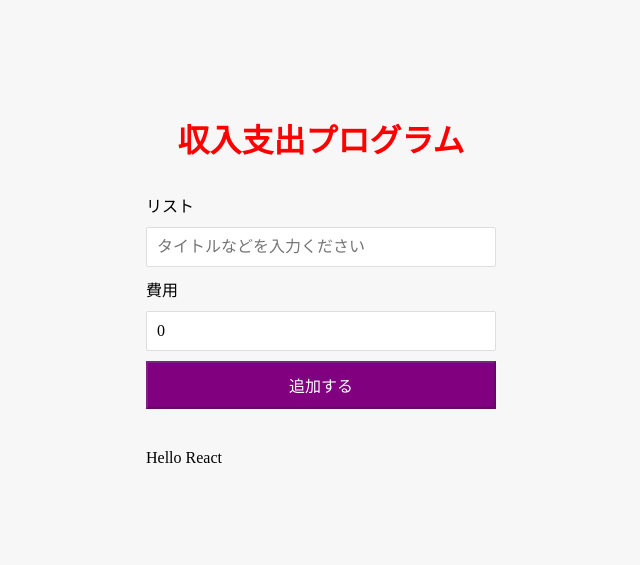
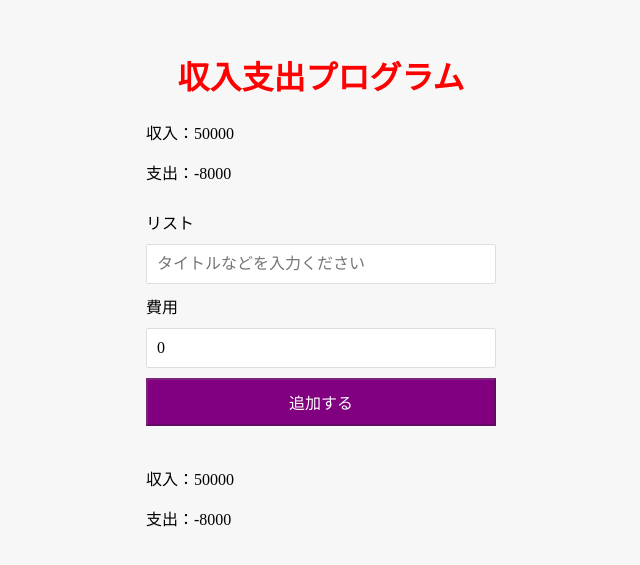
Before and after one commit to kiatklai/react-basic, a React (Create React App) app: page / in a window 1280 px wide. Shown: the part 109-674 px from the top of the page, without its empty margins (319-959 px from the left). Built offline with nearby package versions, Linux system fonts and the light colour scheme.

Commit message:
useContext利用し、Providerからデータ取得

```diff
--- a/src/App.js
+++ b/src/App.js
@@ -3,6 +3,7 @@ import './App.css';
 import FormComponent from "./component/FormComponent";
 import { useState } from "react";
 import DataContext from "./data/DataContext";
+import Reportcomponent from "./component/ReportComponent";
 
 const Title =()=><h1 style={{color:"red",textAlign:"center",fontSize:"2rem"}}>収入支出プログラム</h1>
 
@@ -14,9 +15,15 @@ function App() {
     })
   }
   return (
-    <DataContext.Provider value={"Hello React"}>
+    <DataContext.Provider value={
+      {
+        income: 50000,
+        expense: -8000
+      }
+    }>
       <div className="container">
         <Title/>
+        <Reportcomponent/>
         <FormComponent onAddItem={onAddNewItem}/>
         <Transaction items = {items}/>
       </div>
--- a/src/component/Item.js
+++ b/src/component/Item.js
@@ -1,16 +1,12 @@
 import PropTypes from 'prop-types';
 import './item.css'
-import DataContext from '../data/DataContext';
-import { useContext } from 'react';
 
 const Item =(props)=>{
   const {title,amount} = props
   const status = amount<0 ? "expense":"income"
   const symbol = amount<0 ? "-":"+"
-  const name = useContext(DataContext)
   return (
     <li className={status}>{title}<span>{symbol}{Math.abs(amount)}</span>
-    {name}
     </li>
   );
 }
--- /dev/null
+++ b/src/component/ReportComponent.js
@@ -0,0 +1,15 @@
+import { useContext } from "react"
+import DataContext from "../data/DataContext"
+
+
+const Reportcomponent=()=>{
+  const {income , expense} = useContext(DataContext)
+  return (
+    <div>
+      <p>収入：{income}</p>
+      <p>支出：{expense}</p>
+    </div>
+  )
+}
+
+export default Reportcomponent
--- a/src/component/Transaction.js
+++ b/src/component/Transaction.js
@@ -1,11 +1,11 @@
+import { useContext } from 'react'
 import Item from './Item'
 import './transaction.css'
 import DataContext from '../data/DataContext'
-import { useContext } from 'react'
 
 const Transaction =(props)=>{
   const {items} = props
-  const name = useContext(DataContext)
+  const {income , expense} = useContext(DataContext)
   return (
     <div>
       <ul className='item-list'>
@@ -13,7 +13,8 @@ const Transaction =(props)=>{
           return <Item {...element} key={element.id}/>
         })}
       </ul>
-    {name}
+      <p>収入：{income}</p>
+      <p>支出：{expense}</p>
     </div>
   );
 }
```
